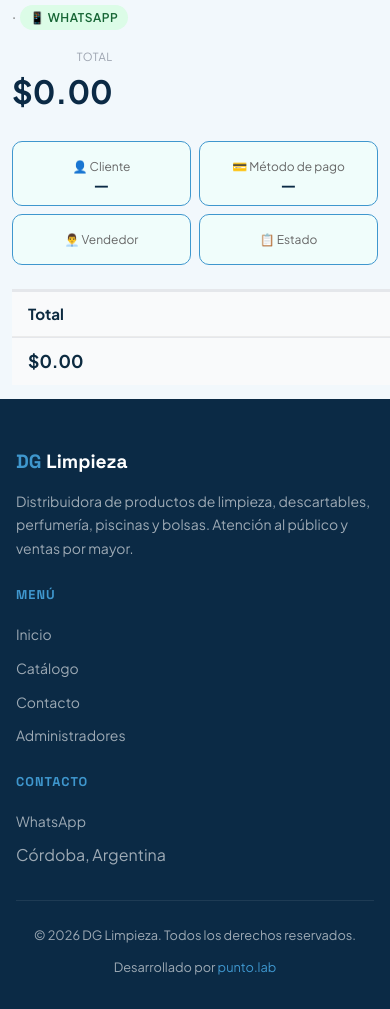
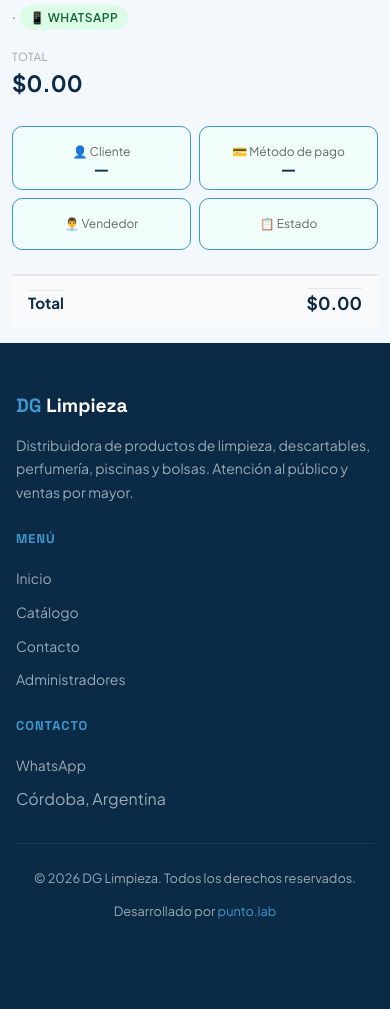
Before and after one commit to PedroGonzalez1212/Dg-limpieza, a Python web app: template app/templates/admin/venta_detalle.html in a window 390 px wide; the page is wider, and only the part inside the window is pictured. Shown: the part 169-1178 px from the top of that part. After the commit the page ends 1088 px from the top of that part, so only its background shows below. Run offline with Jinja, Linux system fonts and the light colour scheme; the template is opened without the code that fills it, so the values that code supplies are empty.

Commit message:
responsive

```diff
--- a/app/static/css/admin.css
+++ b/app/static/css/admin.css
@@ -49,6 +49,17 @@
   font-size: 1.75rem;
   color: var(--color-navy);
   margin: 0;
+}
+
+/* ── Header total (venta_detalle) ───────────────────────── */
+.admin-header-total {
+  text-align: right;
+  flex-shrink: 0;
+}
+
+.admin-header-total__amount {
+  font-size: 2rem;
+  color: var(--color-navy, #0C0C62);
 }
 
 /* ── Filters ─────────────────────────────────────────────── */
@@ -418,6 +429,13 @@
     font-size: 1.35rem;
   }
 
+  /* ── Header total: alineado a la izquierda cuando se apila ─ */
+  .admin-header-total {
+    text-align: left;
+    width: 100%;
+  }
+  .admin-header-total__amount { font-size: 1.6rem; }
+
   /* ── Filtros: apilados verticalmente, items full-width ──── */
   .admin-filters {
     flex-direction: column;
@@ -489,6 +507,12 @@
     width: 100%;
     box-sizing: border-box;
   }
+
+  /* Anular el min-width del breakpoint 768px para que las tarjetas no excedan el ancho de pantalla */
+  .admin-table { min-width: 0; }
+
+  /* Header total: tamaño compacto en mobile */
+  .admin-header-total__amount { font-size: 1.4rem; }
 
   /* Ocultar la fila de encabezados (los labels vienen de data-label) */
   .admin-table thead tr {
@@ -564,19 +588,27 @@
     gap: 0.35rem;
   }
 
-  /* ── tfoot (filas de totales) ───────────────────────────── */
+  /* ── tfoot (filas de totales): una sola línea en modo tarjeta ── */
   .admin-table tfoot tr {
+    display: flex;
+    justify-content: space-between;
+    align-items: center;
     background: #f9fafb;
     border-top: 2px solid #e5e7eb;
     border-radius: 0;
     box-shadow: none;
     margin-bottom: 0;
     overflow: visible;
+    padding: 0.75rem 1rem;
   }
   .admin-table tfoot td {
-    border-bottom: 1px solid #ebebeb;
+    display: flex;
+    align-items: center;
+    width: auto;
+    border-bottom: none;
     min-height: auto;
-    padding: 0.6rem 1rem;
+    padding: 0;
+    background: transparent;
   }
   .admin-table tfoot td:last-child { border-bottom: none; }
   .admin-table tfoot td::before { display: none; }
@@ -676,6 +708,20 @@
     display: grid;
     grid-template-columns: 1fr 1fr;
     gap: 0.5rem;
+  }
+
+  /* Evitar overflow de texto largo (ej: email del vendedor) */
+  .admin-stat {
+    min-width: 0;
+    overflow-wrap: break-word;
+    word-break: break-word;
+  }
+  .admin-stat-num,
+  .admin-stat-label {
+    max-width: 100%;
+    overflow-wrap: break-word;
+    word-break: break-word;
+    text-align: center;
   }
 
   /* Acciones de formulario apiladas */
--- a/app/templates/admin/venta_detalle.html
+++ b/app/templates/admin/venta_detalle.html
@@ -23,9 +23,9 @@
         {% endif %}
       </p>
     </div>
-    <div style="text-align:right">
+    <div class="admin-header-total">
       <small class="text-muted" style="display:block;text-transform:uppercase;font-size:.7rem;letter-spacing:.05em;">Total</small>
-      <strong style="font-size:2rem;color:var(--color-navy, #0C0C62)">${{ "%.2f"|format(venta.total | float) }}</strong>
+      <strong class="admin-header-total__amount">${{ "%.2f"|format(venta.total | float) }}</strong>
     </div>
   </div>
 
```
